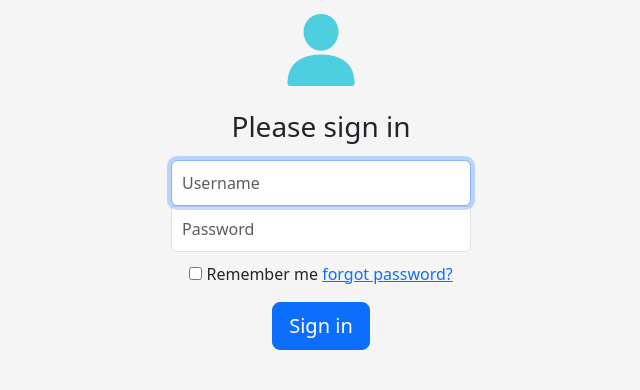
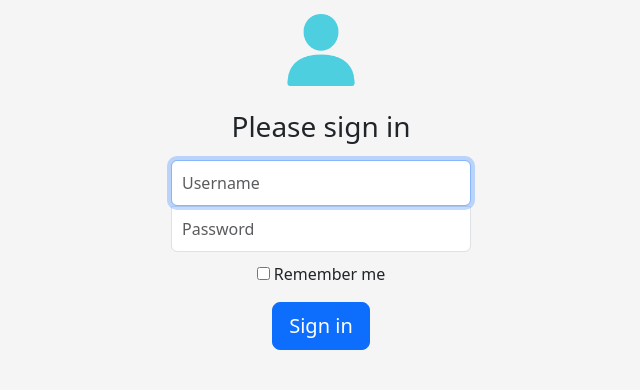
Before and after one commit to R3Z44/Modern, a Django app: page /accounts/login/ in a window 1280 px wide. Shown: the part 218-608 px from the top of the page, without its empty margins (319-959 px from the left). Run offline with Django 4.2, Linux system fonts and the light colour scheme; some libraries are stand-ins or nearby versions.

Commit message:
Revert "Password recovery"
This reverts commit ba64d5227f60e0076493cdd7f66506a66f792fce.

```diff
--- a/accounts/urls.py
+++ b/accounts/urls.py
@@ -1,5 +1,5 @@
 from django.urls import path
-from django.contrib.auth import views as auth_views
+
 from . import views
 from accounts.views import CustomLoginView
 
@@ -13,17 +13,4 @@ urlpatterns = [
     path('signup/', views.signup_view, name='signup'),
     # signup
     path('login/', CustomLoginView.as_view(), name='login'),
-
-    path('password_reset/', auth_views.PasswordResetView.as_view(),
-         name='reset_password'),
-    path('reset_password_sent/', auth_views.PasswordResetDoneView.as_view(),
-         name='password_reset_done'),
-    path(
-        "reset/<uidb64>/<token>/",
-        auth_views.PasswordResetConfirmView.as_view(),
-        name="password_reset_confirm",
-    ),
-    path('reset_password_complete', auth_views.PasswordResetCompleteView.as_view(),
-         name='password_reset_complete'),
-
 ]
--- a/modern/urls.py
+++ b/modern/urls.py
@@ -34,7 +34,6 @@ urlpatterns = [
     path('', include('website.urls')),
     path('blog/', include('blog.urls')),
     path('accounts/', include('accounts.urls')),
-    path("accounts/", include("django.contrib.auth.urls")),
     path('summernote/', include('django_summernote.urls')),
     path(
         "sitemap.xml",
--- a/templates/accounts/login.html
+++ b/templates/accounts/login.html
@@ -30,7 +30,6 @@
         <label>
           <input type="checkbox" value="remember-me"> Remember me
         </label>
-        <a href="{% url 'accounts:reset_password' %}">forgot password?</a>
       </div>
       <button class="btn btn-lg btn-primary btn-block" type="submit">Sign in</button>
     </form>
```
Also changed, not shown: modern/settings.py (+0 -9 lines).
